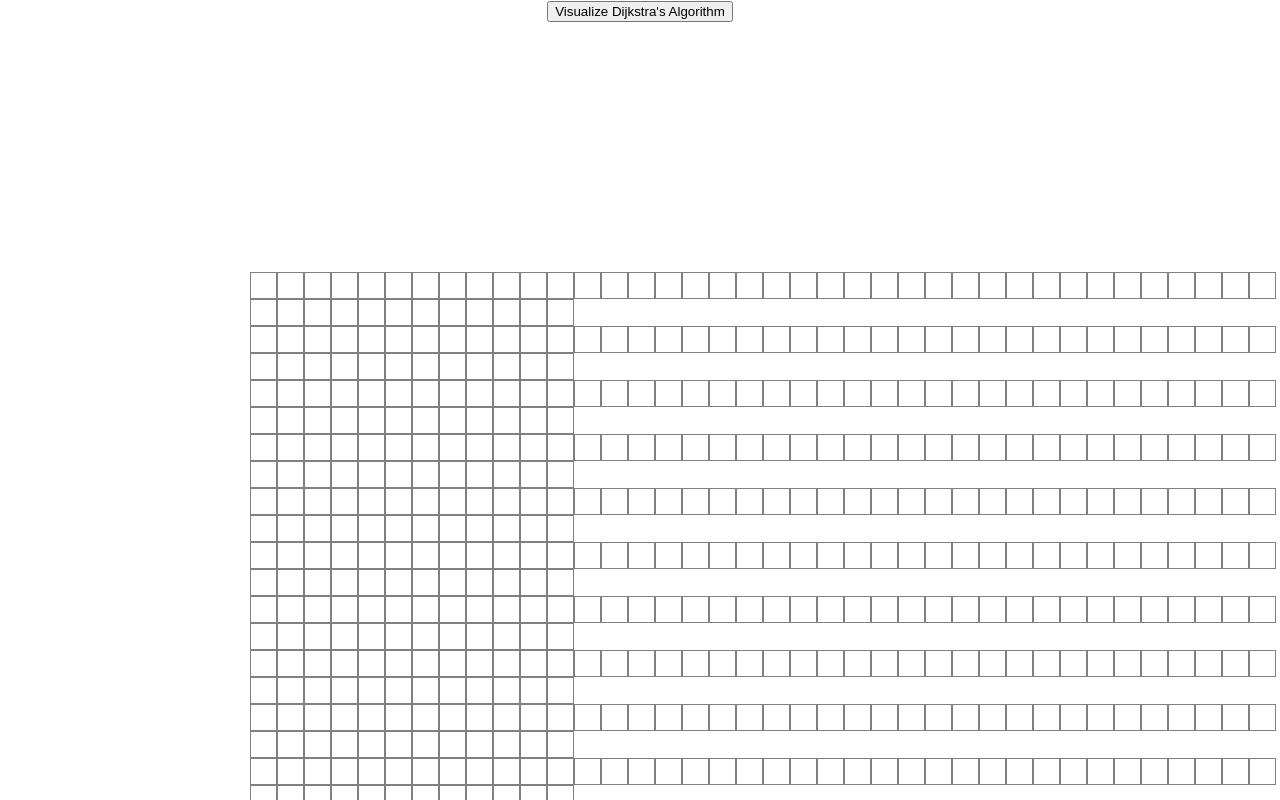
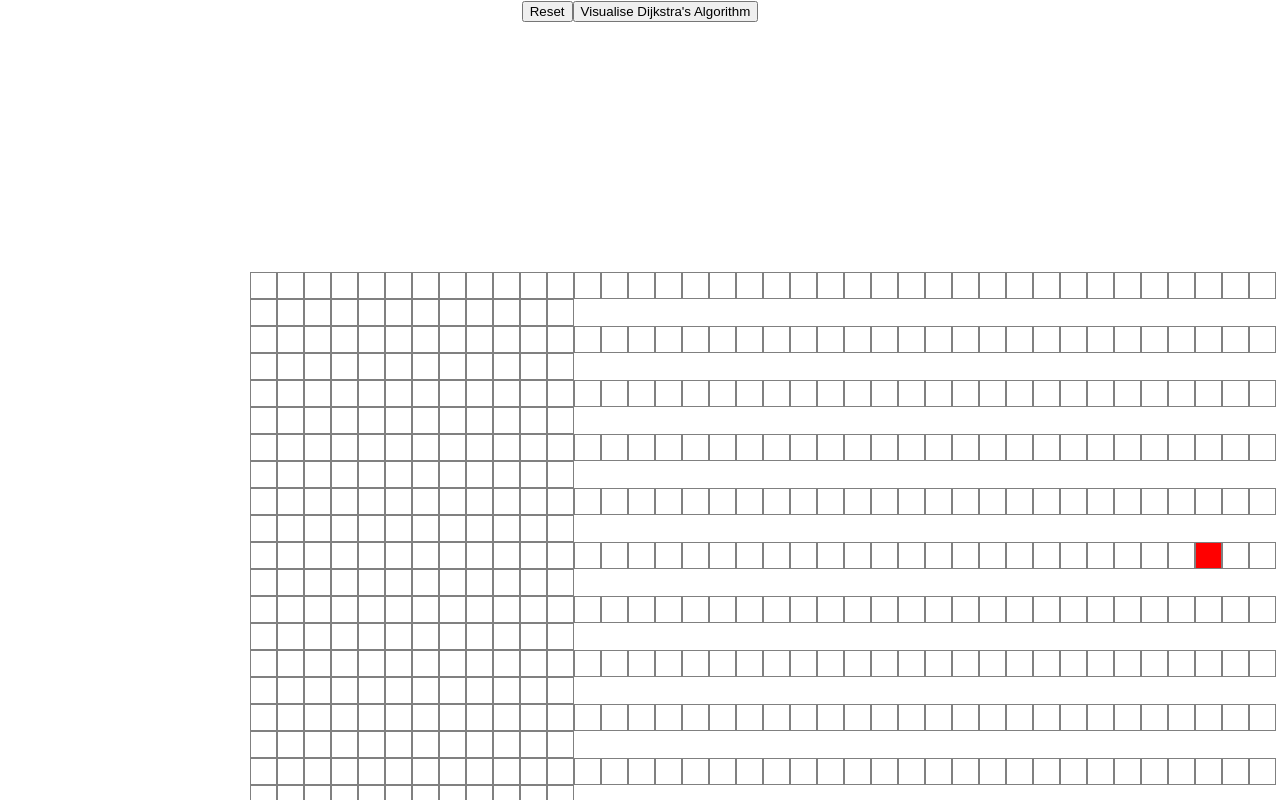
Before and after one commit to Kiyeo/pathfinding-visualiser, a React (Create React App) app: page / in a window 1280 px wide. Shown: the top 800 px of the page. Built offline with nearby package versions, Linux system fonts and the light colour scheme.

Commit message:
Add reset button and disable buttons when visualising

```diff
--- a/src/pathfinding/grid.jsx
+++ b/src/pathfinding/grid.jsx
@@ -7,12 +7,15 @@ import {
 
 const START_NODE_ROW = 10;
 const START_NODE_COL = 15;
-const FINISH_NODE_ROW = 10;
+const FINISH_NODE_ROW = 5;
 const FINISH_NODE_COL = 35;
 
 export default function Grid() {
   const [grid, setGrid] = useState([]);
+  const [isVisualising, setIsVisualising] = useState(false);
+  const visitedNodeOrder = useRef([])
   const nodeRefArray = useRef([]);
+
 
   useEffect(() => {
     const grid = [];
@@ -26,21 +29,20 @@ export default function Grid() {
     setGrid(grid);
   }, []);
 
-  const animateDijkstra = (visitedNodesInOrder, nodesInShortestPathOrder) => {
-    for (let i = 0; i <= visitedNodesInOrder.length; i++) {
-      if (i === visitedNodesInOrder.length) {
+
+  const animateDijkstra = (visitedNodeOrder, nodesInShortestPathOrder) => {
+    for (let i = 0; i <= visitedNodeOrder.length; i++) {
+      if (i === visitedNodeOrder.length) {
         setTimeout(() => {
           animateShortestPath(nodesInShortestPathOrder);
-        }, 10 * i);
+        }, 5 * i);
         return;
       }
       setTimeout(() => {
-        const node = visitedNodesInOrder[i];
+        const node = visitedNodeOrder[i];
         nodeRefArray.current[`${node.row}-${node.col}`].className =
           "node node-visited";
-        //document.getElementById(`node-${node.row}-${node.col}`).className =
-        //  "node node-visited";
-      }, 10 * i);
+      }, 5 * i);
     }
   };
 
@@ -50,24 +52,26 @@ export default function Grid() {
         const node = nodesInShortestPathOrder[i];
         nodeRefArray.current[`${node.row}-${node.col}`].className =
           "node node-shortest-path";
-        //document.getElementById(`node-${node.row}-${node.col}`).className =
-        //  "node node-shortest-path";
       }, 50 * i);
     }
+    setTimeout(() => setIsVisualising(false), 1250);
   };
 
   const visualiseDijkstra = () => {
+    // disable if already visualising the algorithm
+    resetGrid()
+    setIsVisualising(true);
     const startNode = grid[START_NODE_ROW][START_NODE_COL];
     const finishNode = grid[FINISH_NODE_ROW][FINISH_NODE_COL];
-    const visitedNodeOrder = dijkstra(grid, startNode, finishNode);
-    const nodesInShortestPathOrder = getNodesInShortestPathOrder(finishNode);
-    animateDijkstra(visitedNodeOrder, nodesInShortestPathOrder);
+    visitedNodeOrder.current = dijkstra(grid, startNode, finishNode)
+    const nodesInShortestPathOrder = getNodesInShortestPathOrder(finishNode)
+    animateDijkstra(visitedNodeOrder.current, nodesInShortestPathOrder);
   };
 
   const createNode = (row, col) => {
     return {
+      row,
       col,
-      row,
       isStart: row === START_NODE_ROW && col === START_NODE_COL,
       isFinish: row === FINISH_NODE_ROW && col === FINISH_NODE_COL,
       isVisited: false,
@@ -76,10 +80,26 @@ export default function Grid() {
     };
   };
 
+  const resetGrid = () => {
+    for (let i = 0; i < visitedNodeOrder.current.length; i++) {
+      const node = visitedNodeOrder.current[i];
+      if (node.row === START_NODE_ROW && node.col === START_NODE_COL) {
+        nodeRefArray.current[`${node.row}-${node.col}`].className = "node node-start"
+      } else if (node.row === FINISH_NODE_ROW && node.col === FINISH_NODE_COL) {
+        nodeRefArray.current[`${node.row}-${node.col}`].className = "node node-finish"
+      } else {
+        nodeRefArray.current[`${node.row}-${node.col}`].className = "node"
+      }
+    }
+  }
+
   return (
     <>
-      <button onClick={() => visualiseDijkstra()}>
-        Visualize Dijkstra's Algorithm
+      <button disabled={isVisualising} onClick={() => resetGrid()}>
+        Reset
+    </button>
+      <button disabled={isVisualising} onClick={() => visualiseDijkstra()}>
+        Visualise Dijkstra's Algorithm
       </button>
       <div className="grid">
         {grid.map((row, rowId) => {
```
